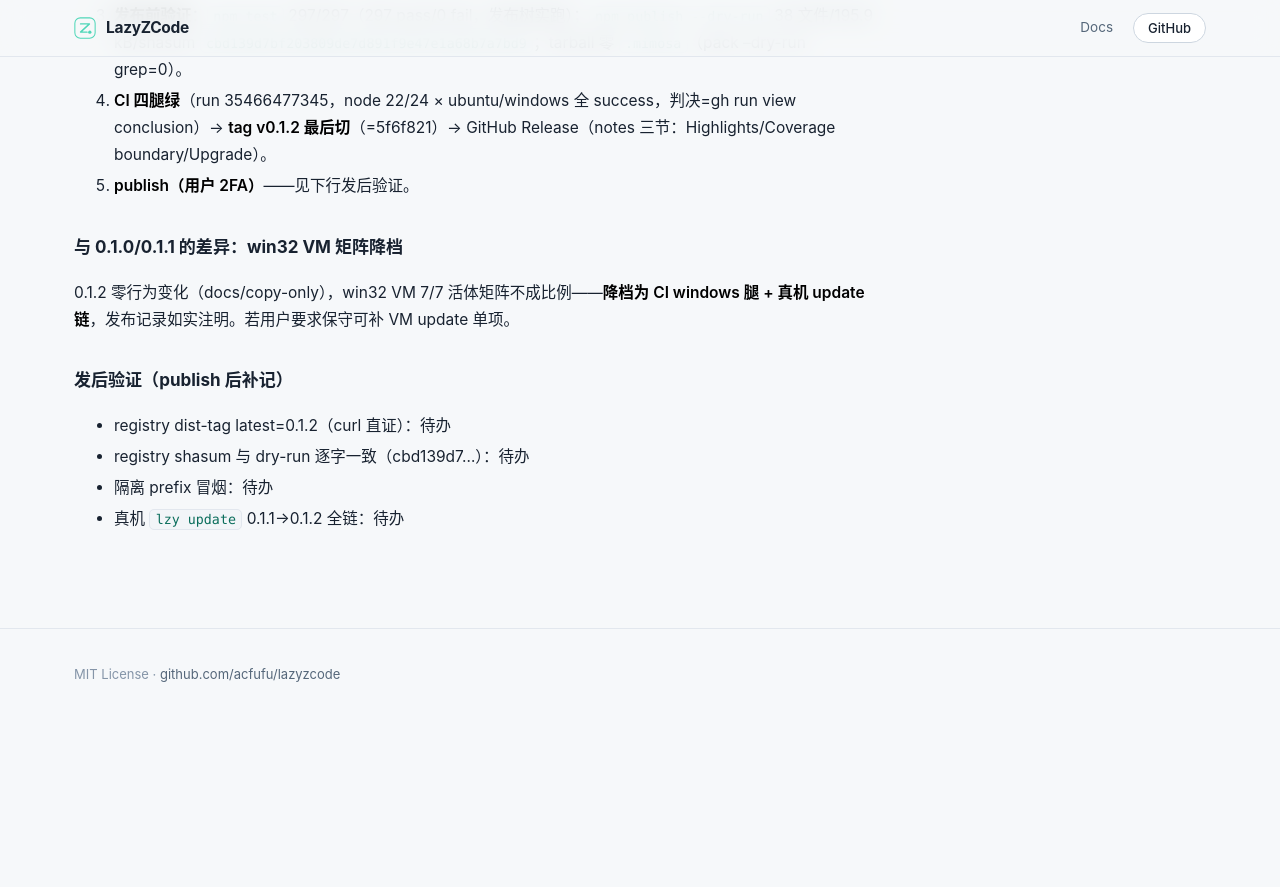
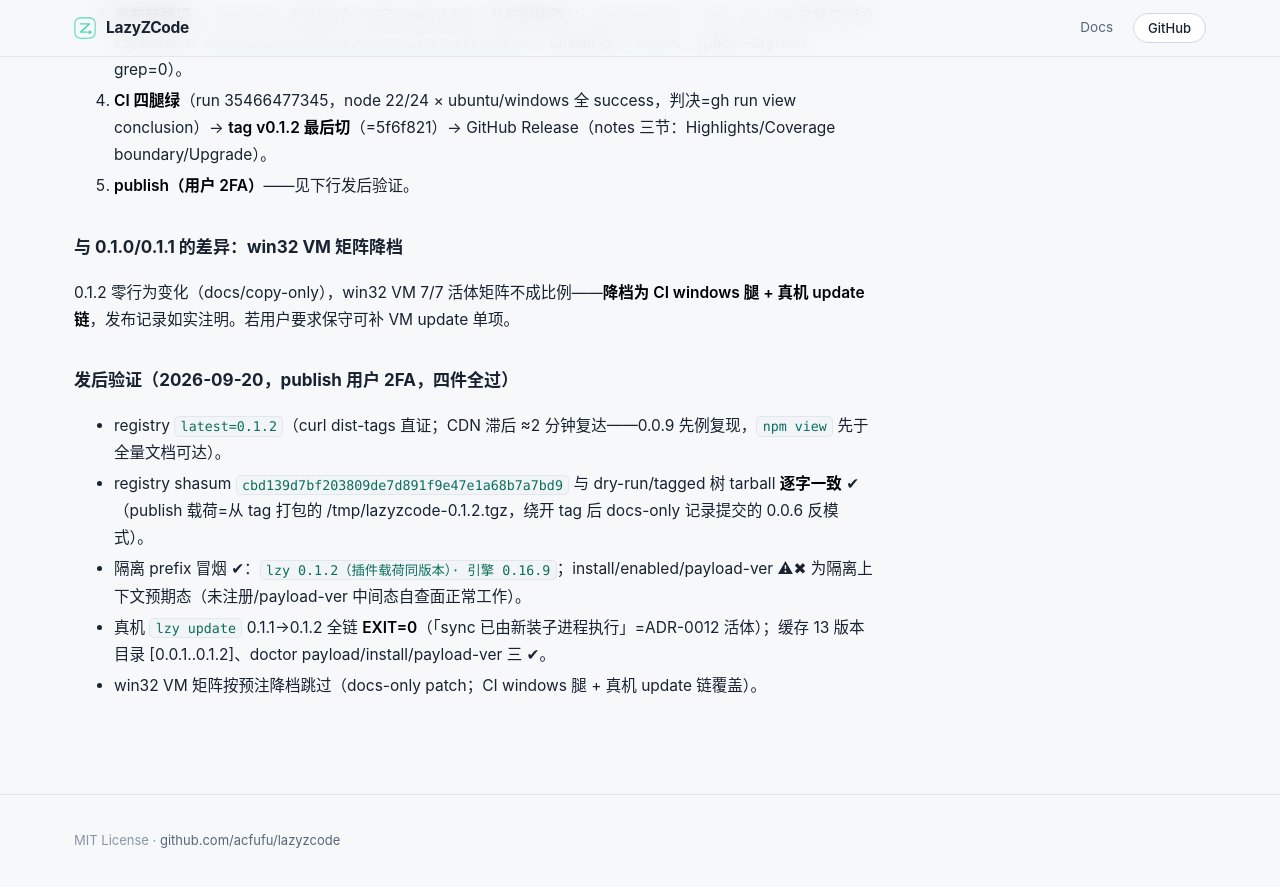
Before and after one commit to Acfufu/lazyzcode, a Jekyll site: the page built from docs/release-checklist.md, in a window 1280 px wide and 900 px high, scrolled down 17426 px. Shown: the top 887 px of the window. Built offline with Jekyll 4.4.1, drawn with Linux system fonts in a browser that asks for light colours; our own code applies the rules of GitHub Pages for plain Markdown files; before the commit the page ends 18159 px from its top, so only the background shows below that.

Commit message:
docs(release): 0.1.2 post-publish verification record — 4/4 green

```diff
--- a/docs/release-checklist.md
+++ b/docs/release-checklist.md
@@ -440,9 +440,10 @@ plugin payload). From older versions: manual two-step (`npm i -g lazyzcode
 
 0.1.2 零行为变化（docs/copy-only），win32 VM 7/7 活体矩阵不成比例——**降档为 CI windows 腿 + 真机 update 链**，发布记录如实注明。若用户要求保守可补 VM update 单项。
 
-### 发后验证（publish 后补记）
+### 发后验证（2026-09-20，publish 用户 2FA，四件全过）
 
-- registry dist-tag latest=0.1.2（curl 直证）：待办
-- registry shasum 与 dry-run 逐字一致（cbd139d7…）：待办
-- 隔离 prefix 冒烟：待办
-- 真机 `lzy update` 0.1.1→0.1.2 全链：待办
+- registry `latest=0.1.2`（curl dist-tags 直证；CDN 滞后 ≈2 分钟复达——0.0.9 先例复现，`npm view` 先于全量文档可达）。
+- registry shasum `cbd139d7bf203809de7d891f9e47e1a68b7a7bd9` 与 dry-run/tagged 树 tarball **逐字一致** ✔（publish 载荷=从 tag 打包的 /tmp/lazyzcode-0.1.2.tgz，绕开 tag 后 docs-only 记录提交的 0.0.6 反模式）。
+- 隔离 prefix 冒烟 ✔：`lzy 0.1.2（插件载荷同版本）· 引擎 0.16.9`；install/enabled/payload-ver ⚠✖ 为隔离上下文预期态（未注册/payload-ver 中间态自查面正常工作）。
+- 真机 `lzy update` 0.1.1→0.1.2 全链 **EXIT=0**（「sync 已由新装子进程执行」=ADR-0012 活体）；缓存 13 版本目录 [0.0.1..0.1.2]、doctor payload/install/payload-ver 三 ✔。
+- win32 VM 矩阵按预注降档跳过（docs-only patch；CI windows 腿 + 真机 update 链覆盖）。
```
